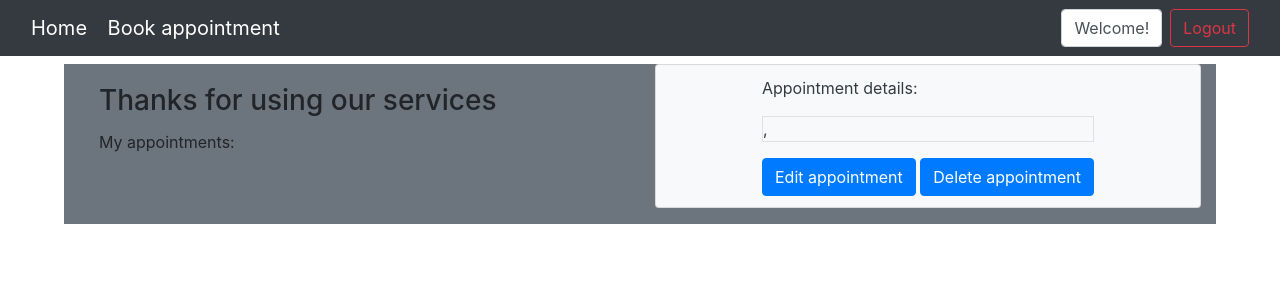
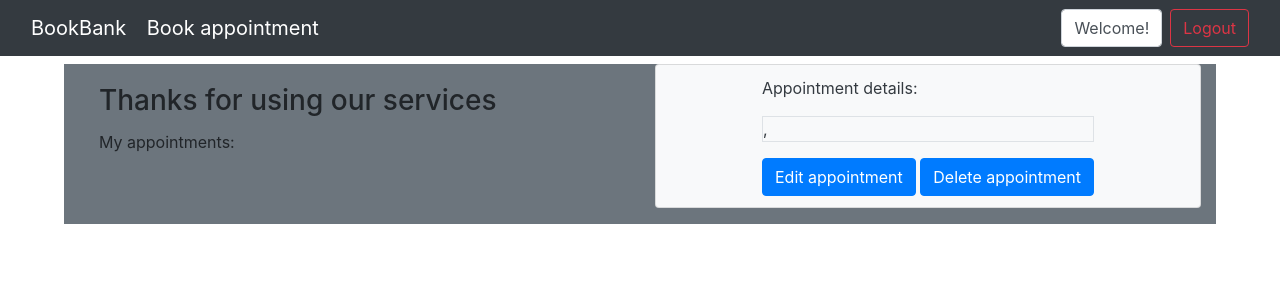
Before and after one commit to mhmd3397/BookBank, a Django app: page /appointment_detail/1 in a window 1280 px wide. Shown: the top 300 px of the page. Run offline with Django 3.2, Linux system fonts and the light colour scheme; some libraries are stand-ins or nearby versions.

Commit message:
edits for naming

```diff
--- a/bookbank/bank/templates/all_appointment.html
+++ b/bookbank/bank/templates/all_appointment.html
@@ -14,7 +14,7 @@
         <nav class="navbar navbar-expand-lg navbar-dark bg-dark">
             <div class="container-fluid">
                 <div>
-                    <a class="navbar-brand" href="{% url 'home' %}">Home</a>
+                    <a class="navbar-brand" href="{% url 'home' %}">BookBank</a>
                 </div>
                 <div>
                     <form class="form-inline my-2 my-lg-0" method="POST" action="{% url 'logout' %}">
--- a/bookbank/bank/templates/creating_appointment_page.html
+++ b/bookbank/bank/templates/creating_appointment_page.html
@@ -15,7 +15,7 @@
     <nav class="navbar navbar-expand-lg navbar-dark bg-dark">
         <div class="container-fluid">
             <div>
-                <a class="navbar-brand" href="{% url 'home' %}">Home</a>
+                <a class="navbar-brand" href="{% url 'home' %}">BookBank</a>
             </div>
             <div>
                 <form class="form-inline my-2 my-lg-0" method="POST" action="{% url 'logout' %}">
--- a/bookbank/bank/templates/home_page_customer.html
+++ b/bookbank/bank/templates/home_page_customer.html
@@ -14,7 +14,7 @@
         <nav class="navbar navbar-expand-lg navbar-dark bg-dark">
             <div class="container-fluid">
                 <div>
-                <a class="navbar-brand" href="{% url 'home' %}">Home</a>
+                <a class="navbar-brand" href="{% url 'home' %}">BookBank</a>
                 <a class="navbar-brand" href="create_appointment">Book appointment</a>
                 </div>
                 <div>
--- a/bookbank/bank/templates/home_page_employee.html
+++ b/bookbank/bank/templates/home_page_employee.html
@@ -15,7 +15,7 @@
     <nav class="navbar navbar-expand-lg navbar-dark bg-dark">
         <div class="container-fluid">
             <div>
-                <a class="navbar-brand" href="{% url 'home' %}">Home</a>
+                <a class="navbar-brand" href="{% url 'home' %}">BookBank</a>
             </div>
             <div>
                 <form class="form-inline my-2 my-lg-0" method="POST" action="{% url 'logout' %}">
```
Also changed, not shown: bookbank/db.sqlite3.
